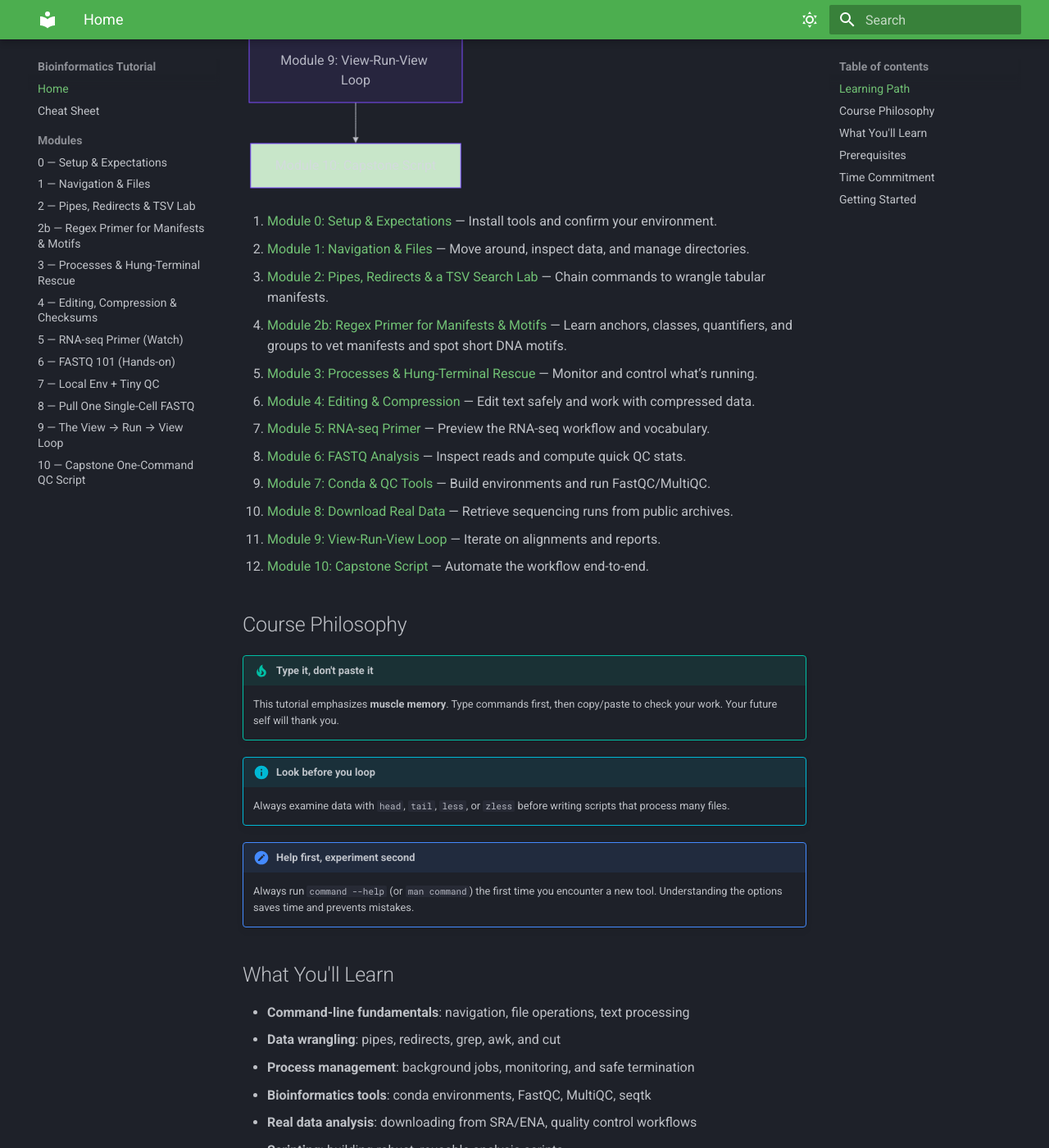
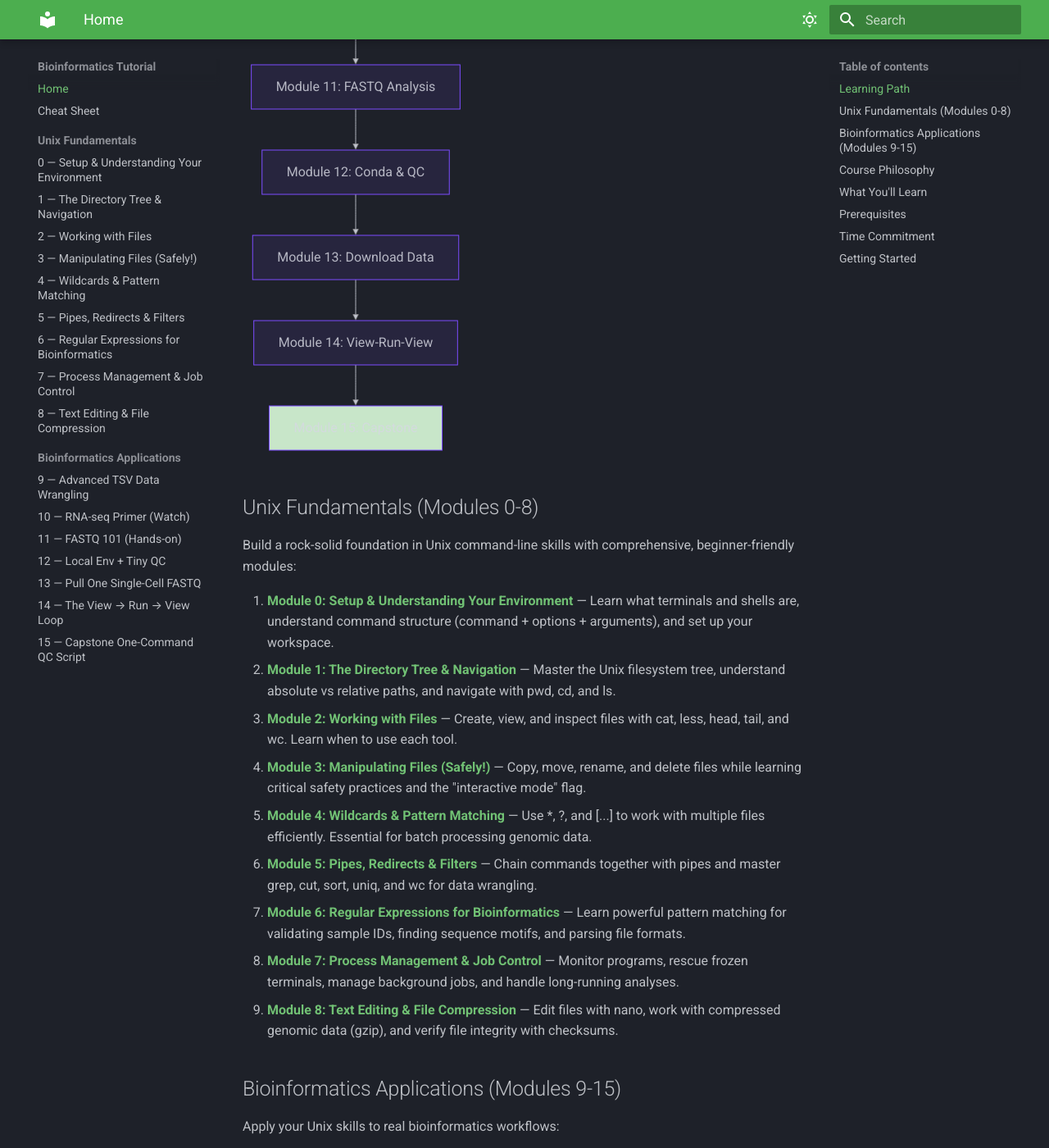
Before and after one commit to SJRussell/BioinfoCrashCourse, an MkDocs documentation site: the page built from docs/index.md, in a window 1280 px wide and 1400 px high, scrolled down 1556 px. Shown: the whole window at 82% size. Built offline with MkDocs 1.6.1 and Material for MkDocs 9.7.7, drawn with Linux system fonts in a browser that asks for light colours; some of the changed text lies outside the part shown.

Commit message:
Update navigation to reflect new comprehensive module structure
Updated mkdocs.yml and index.md to showcase the complete tutorial reorganization:

Navigation Changes:
- Separated content into two clear sections:
  * Unix Fundamentals (Modules 0-8): Core command-line skills
  * Bioinformatics Applications (Modules 9-15): Practical workflows

- New Unix Fundamentals section includes:
  * Module 0: Setup & Understanding Your Environment
  * Module 1: The Directory Tree & Navigation
  * Module 2: Working with Files
  * Module 3: Manipulating Files (Safely!)
  * Module 4: Wildcards & Pattern Matching
  * Module 5: Pipes, Redirects & Filters
  * Module 6: Regular Expressions for Bioinformatics
  * Module 7: Process Management & Job Control
  * Module 8: Text Editing & File Compression

- Bioinformatics Applications section retains existing modules
  with updated numbering (9-15)

Home Page Enhancements:
- Updated mermaid diagram to show full 16-module progression
- Clearer section headers and descriptions
- Emphasis on "no prior coding knowledge required"
- Brief descriptions for each module highlighting key skills
- Visual distinction between foundational and application modules

This organization better reflects the comprehensive, beginner-friendly
approach of the tutorial while maintaining clear progression from
fundamentals to practical bioinformatics applications.

````diff
--- a/docs/index.md
+++ b/docs/index.md
@@ -1,40 +1,58 @@
 # Digital Embryo — Bioinformatics Command-Line Tutorial
 
-Welcome to the **Digital Embryo** bioinformatics tutorial! This hands-on course will take you from command-line basics to analyzing real RNA-seq data.
+Welcome to the **Digital Embryo** bioinformatics tutorial! This hands-on course will take you from command-line basics to analyzing real RNA-seq data, with **no prior coding knowledge required**.
 
 ## Learning Path
 
 ```mermaid
 graph TD
-    A[Module 0: Setup & Environment] --> B[Module 1: Navigation & Files]
-    B --> C[Module 2: Pipes & Data Wrangling]
-    C --> C2[Module 2b: Regex for Manifests & Motifs]
-    C2 --> D[Module 3: Process Management]
-    D --> E[Module 4: Editing & Compression]
-    E --> F[Module 5: RNA-seq Primer]
-    F --> G[Module 6: FASTQ Analysis]
-    G --> H[Module 7: Conda & QC Tools]
-    H --> I[Module 8: Download Real Data]
-    I --> J[Module 9: View-Run-View Loop]
-    J --> K[Module 10: Capstone Script]
+    A[Module 0: Setup] --> B[Module 1: Directory Tree]
+    B --> C[Module 2: Working with Files]
+    C --> D[Module 3: Manipulating Files]
+    D --> E[Module 4: Wildcards]
+    E --> F[Module 5: Pipes & Filters]
+    F --> G[Module 6: Regular Expressions]
+    G --> H[Module 7: Process Management]
+    H --> I[Module 8: Editing & Compression]
+    I --> J[Module 9: TSV Wrangling]
+    J --> K[Module 10: RNA-seq Primer]
+    K --> L[Module 11: FASTQ Analysis]
+    L --> M[Module 12: Conda & QC]
+    M --> N[Module 13: Download Data]
+    N --> O[Module 14: View-Run-View]
+    O --> P[Module 15: Capstone]
 
     style A fill:#e1f5fe
-    style K fill:#c8e6c9
-    style F fill:#fff3e0
+    style I fill:#e1f5fe
+    style J fill:#fff3e0
+    style P fill:#c8e6c9
 ```
 
-1. [Module 0: Setup & Expectations](modules/00-setup.md) — Install tools and confirm your environment.
-2. [Module 1: Navigation & Files](modules/01-navigation-files.md) — Move around, inspect data, and manage directories.
-3. [Module 2: Pipes, Redirects & a TSV Search Lab](modules/02-pipes-tsv.md) — Chain commands to wrangle tabular manifests.
-4. [Module 2b: Regex Primer for Manifests & Motifs](modules/02b-regex-basics.md) — Learn anchors, classes, quantifiers, and groups to vet manifests and spot short DNA motifs.
-5. [Module 3: Processes & Hung-Terminal Rescue](modules/03-processes.md) — Monitor and control what’s running.
-6. [Module 4: Editing & Compression](modules/04-editing-compression.md) — Edit text safely and work with compressed data.
-7. [Module 5: RNA-seq Primer](modules/05-rnaseq-primer.md) — Preview the RNA-seq workflow and vocabulary.
-8. [Module 6: FASTQ Analysis](modules/06-fastq-101.md) — Inspect reads and compute quick QC stats.
-9. [Module 7: Conda & QC Tools](modules/07-env-qc.md) — Build environments and run FastQC/MultiQC.
-10. [Module 8: Download Real Data](modules/08-pull-one-srr.md) — Retrieve sequencing runs from public archives.
-11. [Module 9: View-Run-View Loop](modules/09-view-run-view.md) — Iterate on alignments and reports.
-12. [Module 10: Capstone Script](modules/10-capstone.md) — Automate the workflow end-to-end.
+## Unix Fundamentals (Modules 0-8)
+
+Build a rock-solid foundation in Unix command-line skills with comprehensive, beginner-friendly modules:
+
+1. **[Module 0: Setup & Understanding Your Environment](modules/00-setup.md)** — Learn what terminals and shells are, understand command structure (command + options + arguments), and set up your workspace.
+2. **[Module 1: The Directory Tree & Navigation](modules/01-directory-tree.md)** — Master the Unix filesystem tree, understand absolute vs relative paths, and navigate with pwd, cd, and ls.
+3. **[Module 2: Working with Files](modules/02-working-with-files.md)** — Create, view, and inspect files with cat, less, head, tail, and wc. Learn when to use each tool.
+4. **[Module 3: Manipulating Files (Safely!)](modules/03-manipulating-files.md)** — Copy, move, rename, and delete files while learning critical safety practices and the "interactive mode" flag.
+5. **[Module 4: Wildcards & Pattern Matching](modules/04-wildcards.md)** — Use *, ?, and [...] to work with multiple files efficiently. Essential for batch processing genomic data.
+6. **[Module 5: Pipes, Redirects & Filters](modules/05-pipes-filters.md)** — Chain commands together with pipes and master grep, cut, sort, uniq, and wc for data wrangling.
+7. **[Module 6: Regular Expressions for Bioinformatics](modules/06-regex.md)** — Learn powerful pattern matching for validating sample IDs, finding sequence motifs, and parsing file formats.
+8. **[Module 7: Process Management & Job Control](modules/07-processes.md)** — Monitor programs, rescue frozen terminals, manage background jobs, and handle long-running analyses.
+9. **[Module 8: Text Editing & File Compression](modules/08-editing-compression.md)** — Edit files with nano, work with compressed genomic data (gzip), and verify file integrity with checksums.
+
+## Bioinformatics Applications (Modules 9-15)
+
+Apply your Unix skills to real bioinformatics workflows:
+
+10. **[Module 9: Advanced TSV Data Wrangling](modules/02-pipes-tsv.md)** — Chain commands to wrangle tabular sample manifests.
+11. **[Module 10: RNA-seq Primer](modules/05-rnaseq-primer.md)** — Preview the RNA-seq workflow and vocabulary.
+12. **[Module 11: FASTQ Analysis](modules/06-fastq-101.md)** — Inspect sequencing reads and compute QC statistics.
+13. **[Module 12: Conda & QC Tools](modules/07-env-qc.md)** — Build conda environments and run FastQC/MultiQC.
+14. **[Module 13: Download Real Data](modules/08-pull-one-srr.md)** — Retrieve sequencing runs from public archives (SRA/ENA).
+15. **[Module 14: View-Run-View Loop](modules/09-view-run-view.md)** — Iterate on analysis pipelines with sanity checks.
+16. **[Module 15: Capstone Script](modules/10-capstone.md)** — Automate the complete QC workflow end-to-end.
 
 ## Course Philosophy
 
--- a/mkdocs.yml
+++ b/mkdocs.yml
@@ -33,19 +33,24 @@ theme:
 nav:
   - Home: index.md
   - Cheat Sheet: cheatsheet.md
-  - Modules:
-      - 0 — Setup & Expectations: modules/00-setup.md
-      - 1 — Navigation & Files: modules/01-navigation-files.md
-      - 2 — Pipes, Redirects & TSV Lab: modules/02-pipes-tsv.md
-      - 2b — Regex Primer for Manifests & Motifs: modules/02b-regex-basics.md
-      - 3 — Processes & Hung-Terminal Rescue: modules/03-processes.md
-      - 4 — Editing, Compression & Checksums: modules/04-editing-compression.md
-      - 5 — RNA-seq Primer (Watch): modules/05-rnaseq-primer.md
-      - 6 — FASTQ 101 (Hands-on): modules/06-fastq-101.md
-      - 7 — Local Env + Tiny QC: modules/07-env-qc.md
-      - 8 — Pull One Single-Cell FASTQ: modules/08-pull-one-srr.md
-      - 9 — The View → Run → View Loop: modules/09-view-run-view.md
-      - 10 — Capstone One-Command QC Script: modules/10-capstone.md
+  - Unix Fundamentals:
+      - 0 — Setup & Understanding Your Environment: modules/00-setup.md
+      - 1 — The Directory Tree & Navigation: modules/01-directory-tree.md
+      - 2 — Working with Files: modules/02-working-with-files.md
+      - 3 — Manipulating Files (Safely!): modules/03-manipulating-files.md
+      - 4 — Wildcards & Pattern Matching: modules/04-wildcards.md
+      - 5 — Pipes, Redirects & Filters: modules/05-pipes-filters.md
+      - 6 — Regular Expressions for Bioinformatics: modules/06-regex.md
+      - 7 — Process Management & Job Control: modules/07-processes.md
+      - 8 — Text Editing & File Compression: modules/08-editing-compression.md
+  - Bioinformatics Applications:
+      - 9 — Advanced TSV Data Wrangling: modules/02-pipes-tsv.md
+      - 10 — RNA-seq Primer (Watch): modules/05-rnaseq-primer.md
+      - 11 — FASTQ 101 (Hands-on): modules/06-fastq-101.md
+      - 12 — Local Env + Tiny QC: modules/07-env-qc.md
+      - 13 — Pull One Single-Cell FASTQ: modules/08-pull-one-srr.md
+      - 14 — The View → Run → View Loop: modules/09-view-run-view.md
+      - 15 — Capstone One-Command QC Script: modules/10-capstone.md
 plugins:
   - search
 
````
